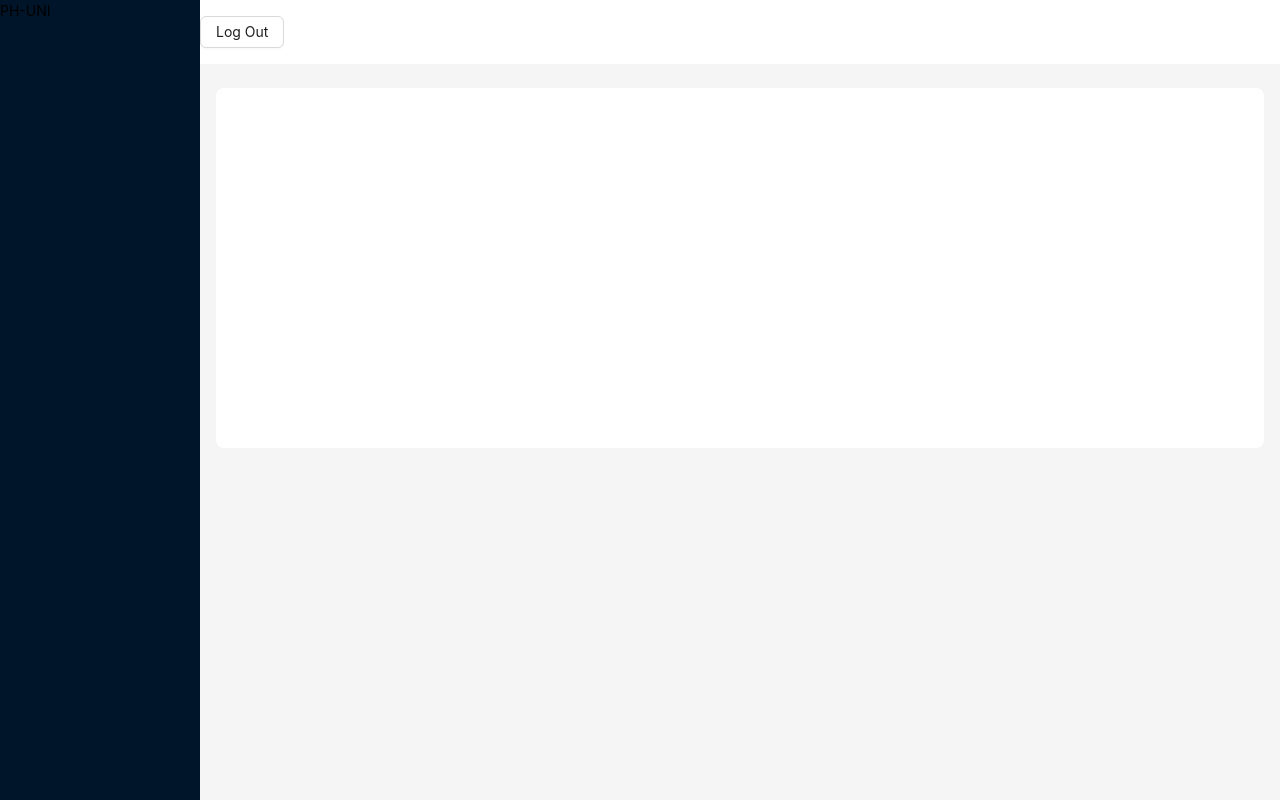
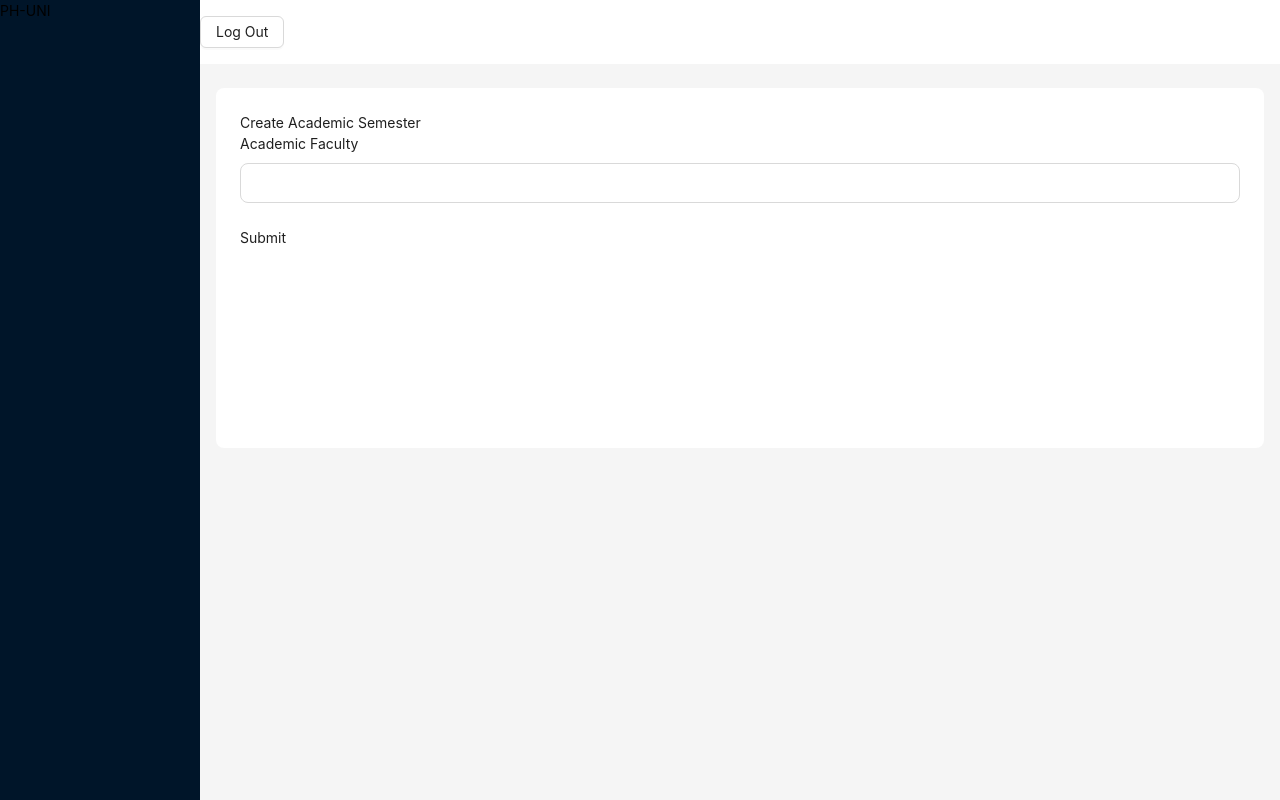
Before and after one commit to tansim12/Ph-University-Client, a React (Vite) app: page /admin/create-academic-faculty in a window 1280 px wide. Built offline with nearby package versions, Linux system fonts and the light colour scheme.

Commit message:
academic faculty

```diff
--- a/src/Components/From/PHInput.tsx
+++ b/src/Components/From/PHInput.tsx
@@ -1,5 +1,5 @@
-import { Form, Input } from 'antd';
-import { Controller } from 'react-hook-form';
+import { Form, Input } from "antd";
+import { Controller } from "react-hook-form";
 
 type TInputProps = {
   type: string;
@@ -9,12 +9,13 @@ type TInputProps = {
 
 const PHInput = ({ type, name, label }: TInputProps) => {
   return (
-    <div style={{ marginBottom: '20px' }}>
+    <div style={{ marginBottom: "20px" }}>
       <Controller
         name={name}
-        render={({ field }) => (
+        render={({ field, fieldState: { error } }) => (
           <Form.Item label={label}>
             <Input {...field} type={type} id={name} size="large" />
+            {error && <small style={{ color: "red" }}>{error.message}</small>}
           </Form.Item>
         )}
       />
--- a/src/Schema/academicSemesterManage.schema.ts
+++ b/src/Schema/academicSemesterManage.schema.ts
@@ -7,3 +7,7 @@ export const academicSemesterSchema = z.object({
   startMonth: z.string({ required_error: "Start month is required" }),
   endMonth: z.string({ required_error: "End month is required" }),
 });
+export const academicFacultySchema = z.object({
+  name: z.string({ required_error: "Name is required" }),
+
+});
--- a/src/pages/Admin/Semester Management/CreateAcademicFaculty.tsx
+++ b/src/pages/Admin/Semester Management/CreateAcademicFaculty.tsx
@@ -1,10 +1,32 @@
+import { FieldValues, SubmitHandler } from "react-hook-form";
+import PHInput from "../../../Components/From/PHInput";
+import PHForm from "../../../Components/From/PHForm";
+import { zodResolver } from "@hookform/resolvers/zod";
+import { academicFacultySchema } from "../../../Schema/academicSemesterManage.schema";
 
 const CreateAcademicFaculty = () => {
-    return (
-        <div>
+  const onSubmit: SubmitHandler<FieldValues> = async (data) => {
+    console.log(data);
+  };
+  return (
+    <div>
+      <h1 className="font-bold text-lg text-center my-5">
+        Create Academic Semester
+      </h1>
 
-        </div>
-    );
+      <div>
+        <PHForm
+          onSubmit={onSubmit}
+          resolver={zodResolver(academicFacultySchema)}
+        >
+          <PHInput name="name" type="text" label="Academic Faculty" />
+          <button type="submit" className="border border-blue-500 px-3 py-2">
+            Submit
+          </button>
+        </PHForm>
+      </div>
+    </div>
+  );
 };
 
 export default CreateAcademicFaculty;
```
